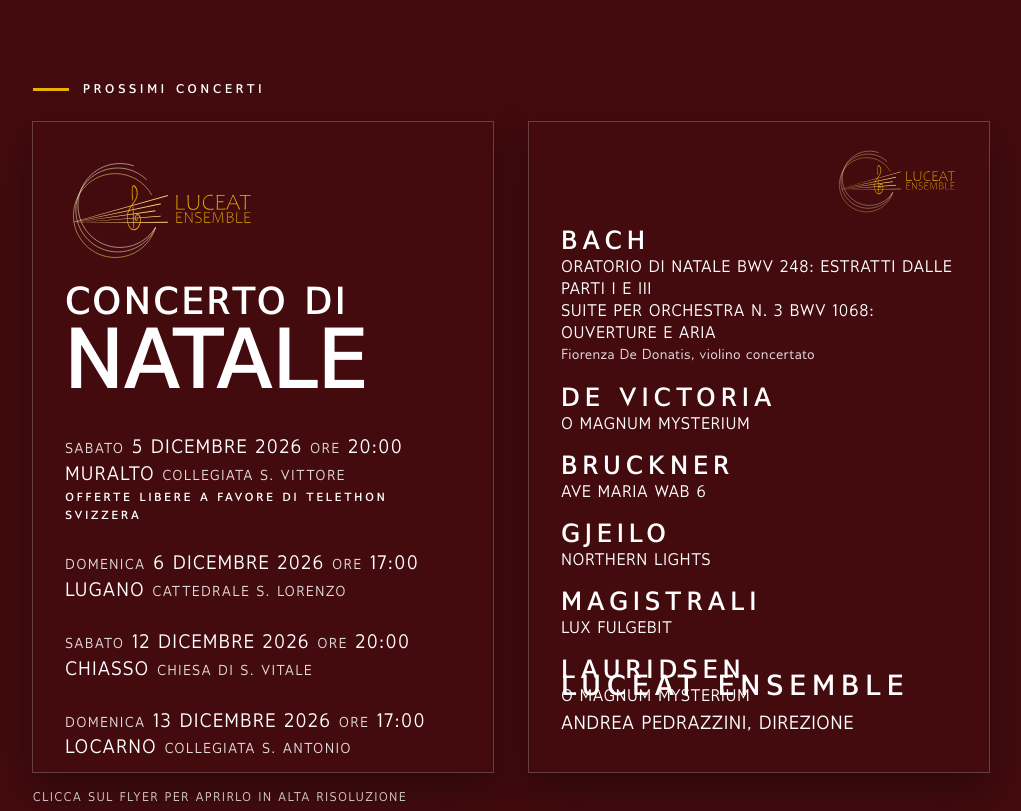
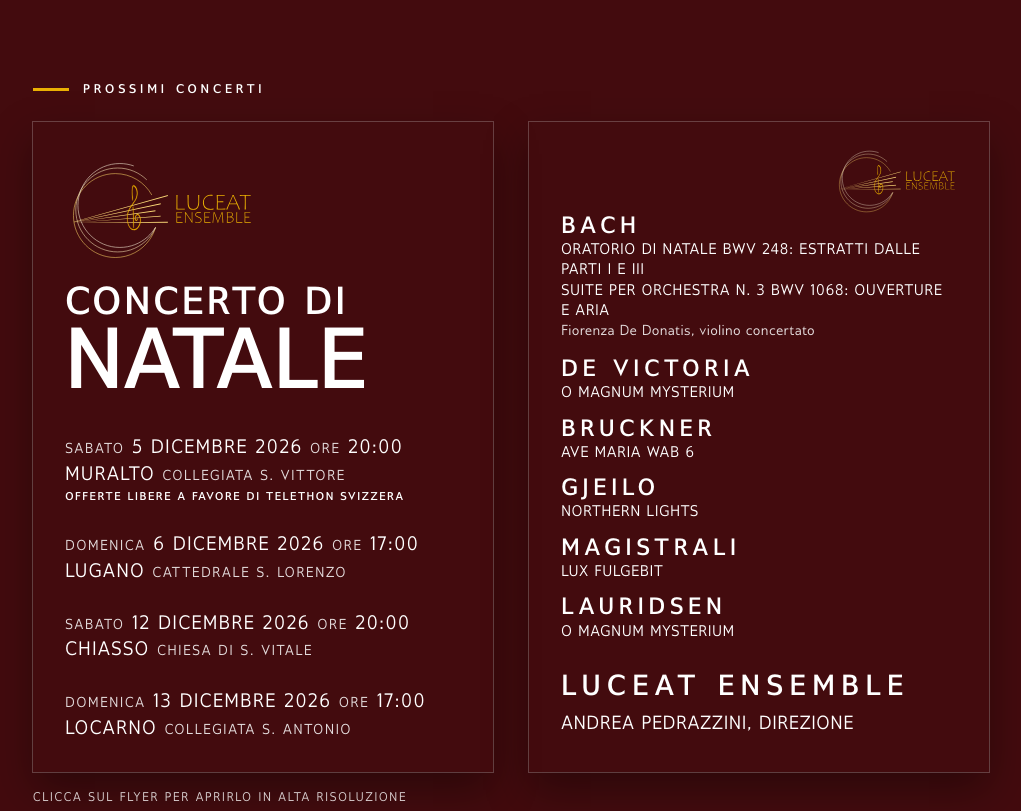
Before and after one commit to Luceat-Ensemble/luceatensemble.com, a plain HTML site: page it/index.html in a window 1280 px wide. Shown: the part 740-1551 px from the top of the page, without its empty margins (51-1072 px from the left). Drawn offline with Linux system fonts and the light colour scheme.

Commit message:
Flyer retro: ensemble in fondo senza sovrapposizioni

```diff
--- a/css/luceat.css
+++ b/css/luceat.css
@@ -118,13 +118,14 @@ h2 { margin: 0 0 32px; font-size: clamp(1.8rem, 3.4vw, 2.6rem); font-weight: 700
 .a5 .data { margin-bottom: calc(var(--u) * 4.2); text-transform: uppercase; }
 .a5 .data .q, .a5 .data .d { display: block; font-size: calc(var(--u) * 4.3); letter-spacing: .08em; line-height: 1.35; }
 .a5 .data small { font-size: .74em; letter-spacing: .12em; opacity: .85; }
-.a5 .data .n { display: block; font-size: calc(var(--u) * 2.6); font-weight: 700; letter-spacing: .24em; }
-.a5 .prog { margin-top: calc(var(--u) * 16); }
-.a5 .prog > div { margin-bottom: calc(var(--u) * 3.6); text-transform: uppercase; }
-.a5 .prog b { display: block; font-size: calc(var(--u) * 5.8); letter-spacing: .2em; line-height: 1.1; }
-.a5 .prog span { display: block; font-size: calc(var(--u) * 3.7); letter-spacing: .06em; line-height: 1.3; }
+.a5 .data .n { display: block; font-size: calc(var(--u) * 2.5); font-weight: 700; letter-spacing: .14em; }
+.a5.retro { display: flex; flex-direction: column; }
+.a5 .prog { margin-top: calc(var(--u) * 13); }
+.a5 .prog > div { margin-bottom: calc(var(--u) * 2.8); text-transform: uppercase; }
+.a5 .prog b { display: block; font-size: calc(var(--u) * 5.2); letter-spacing: .2em; line-height: 1.1; }
+.a5 .prog span { display: block; font-size: calc(var(--u) * 3.4); letter-spacing: .06em; line-height: 1.3; }
 .a5 .prog em { display: block; font-style: normal; font-size: calc(var(--u) * 3.2); text-transform: none; opacity: .85; }
-.a5 .ens { position: absolute; left: calc(var(--u) * 7); right: calc(var(--u) * 7); bottom: calc(var(--u) * 7); text-transform: uppercase; }
+.a5 .ens { margin-top: auto; text-transform: uppercase; }
 .a5 .ens b { display: block; font-size: calc(var(--u) * 6.4); letter-spacing: .22em; }
 .a5 .ens span { display: block; font-size: calc(var(--u) * 4.2); letter-spacing: .05em; }
 /* flyer in sovrapposizione */
--- a/it/index.html
+++ b/it/index.html
@@ -13,7 +13,7 @@
 <meta property="og:description" content="5, 6, 12 e 13 dicembre 2026: Muralto, Lugano, Chiasso, Locarno.">
 <meta property="og:image" content="https://luceatensemble.com/rep/media/foto_web/LUAT-LUG-25-1.jpg">
 <meta property="og:type" content="website">
-<link rel="stylesheet" href="../css/luceat.css?v=10">
+<link rel="stylesheet" href="../css/luceat.css?v=11">
 </head>
 <body>
 
@@ -58,7 +58,7 @@
         <div class="data"><span class="q"><small>Domenica</small> 13 dicembre 2026 <small>ore</small> 17:00</span><span class="d">Locarno <small>Collegiata S. Antonio</small></span></div>
         </div>
       </a>
-      <a class="a5" href="../rep/tipografia/flyer_concerti/2026_Natale_flyerR.jpg" aria-label="Flyer Natale 2026, retro, alta risoluzione">
+      <a class="a5 retro" href="../rep/tipografia/flyer_concerti/2026_Natale_flyerR.jpg" aria-label="Flyer Natale 2026, retro, alta risoluzione">
         <img class="logo-a5 piccolo" src="../rep/tipografia/loghi/Luceat/Logo_originale.svg" alt="">
         <div class="prog">
           <div><b>Bach</b><span>Oratorio di Natale BWV 248: estratti dalle parti I e III</span><span>Suite per orchestra n. 3 BWV 1068: Ouverture e Aria</span><em>Fiorenza De Donatis, violino concertato</em></div>
```
